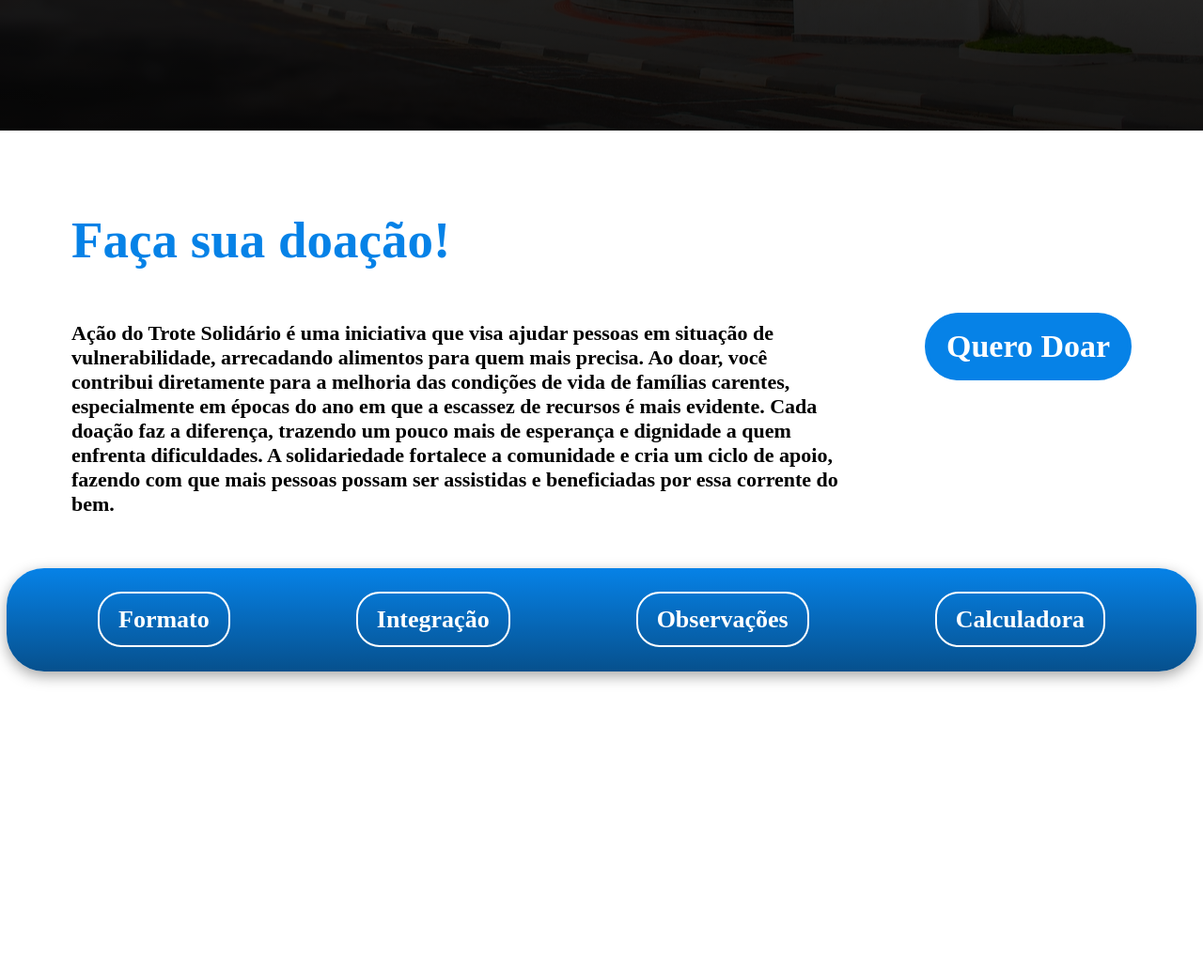
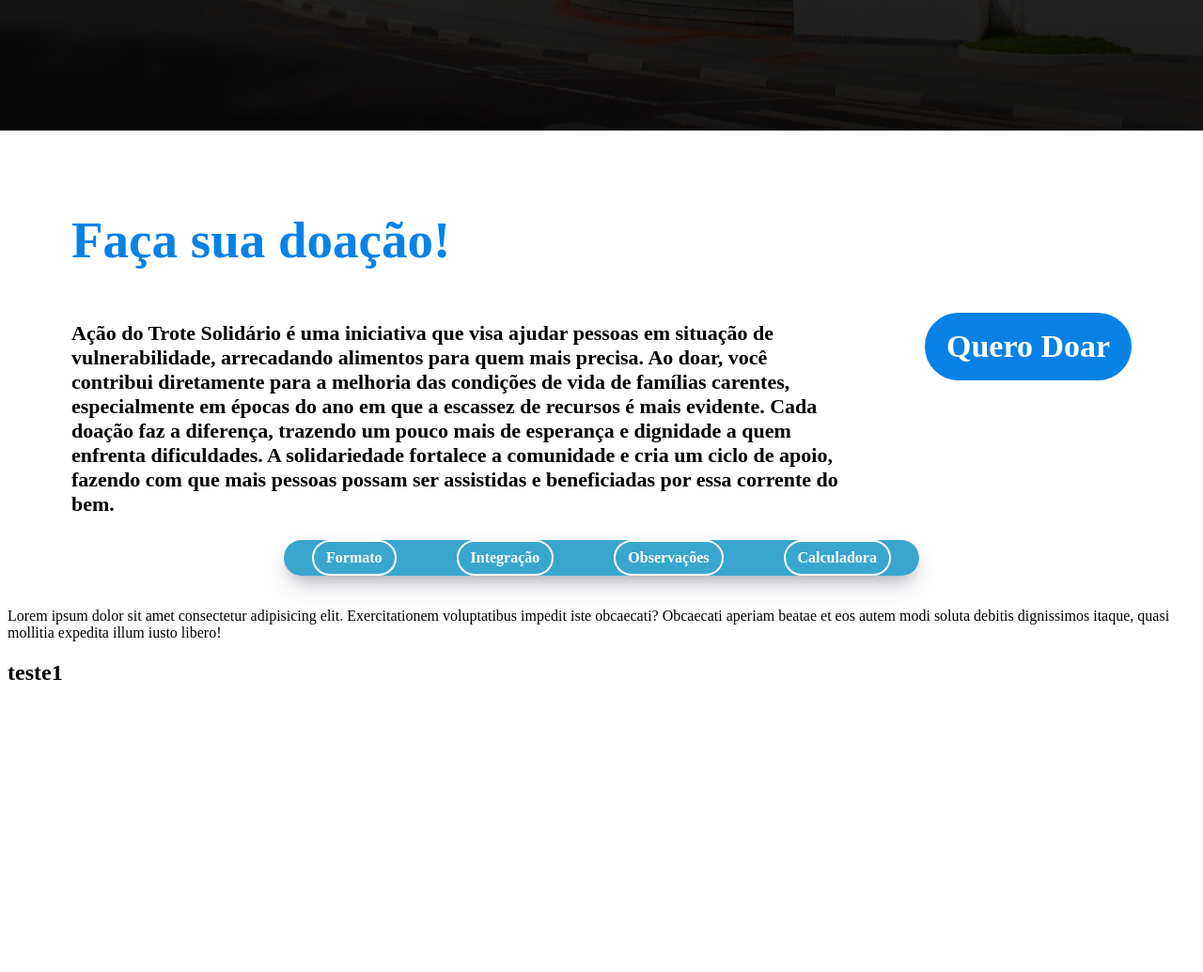
Before and after one commit to LucasVaninii/Site-Trote-Solidario, a plain HTML site: page index.html in a window 1280 px wide. Shown: the part 661-1696 px from the top of the page at 94% size. Before the commit the page ends 1592 px from the top, so only its background shows below. Drawn offline with Linux system fonts and the light colour scheme; a web font is replaced by a local one.

Commit message:
versão com abas
A partir daqui adicionei a primeira função em JS no projeto, para conseguir fazer a utilização de abas dinâmicas, junto de um iframe, para trazer a informação que quiser a seção

```diff
--- a/css/midia.css
+++ b/css/midia.css
@@ -73,20 +73,31 @@
 
         border: 2px solid rgb(6, 130, 231);
     }
+
+    #fundo-nav2 {
+        padding: 18px 9px 18px 9px;
+    }
+
+    .container-nav-topicos a {
+        margin: 30px;
+        font-size: 15px;
+        padding: 9px 14px 9px 14px;
+    }
+
 }
 
 /* Desktops médios */
 @media (min-width: 1441px) and (max-width: 1600px) {
 
-.titulo-teste{
+    .titulo-teste {
         font-size: 30px;
     }
 
-    .img img{
+    .img img {
         width: 470px;
     }
 
-.links a{
+    .links a {
         font-size: 32px;
     }
 
@@ -98,7 +109,4 @@
 
 
 /* Desktops grandes (Monitores grandes) */
-@media (min-width: 1601px) {
-
-
-}
+@media (min-width: 1601px) {}
--- a/css/teste.css
+++ b/css/teste.css
@@ -176,30 +176,39 @@ p {
 .container-nav-topicos {
     display: flex;
     justify-content: center;
+    align-items: center;
+    flex-direction: row;
+    margin-top: -30px;
 }
 
-#fundo-nav2{
-  padding: 40px 32px 40px 32px ;
-  border-radius: 40px;
-  background-image: linear-gradient(rgb(6, 130, 231), rgb(6, 80, 141));
-  box-shadow: rgba(0, 0, 0, 0.35) 0px 5px 15px;
+#fundo-nav2 {
+    background-color: rgb(57, 166, 206);
+    border-radius: 35px;
+    box-shadow: rgba(50, 50, 93, 0.25) 0px 13px 27px -5px, rgba(0, 0, 0, 0.3) 0px 8px 16px -8px;
 }
 
-.container-nav-topicos a {
+.tab {
+    display: inline-block;
+    margin-left: 30px;
+    margin-right: 30px;
     color: white;
-    margin: 65px;
-    font-size: 26px;
-    text-decoration: none;
-    font-family: "Montserrat", sersif;
+    font-family: "Montserrat", serif;
     font-weight: bold;
     border: 2px solid white;
-    padding: 13px 20px 13px 20px;
     border-radius: 25px;
+    padding: 8px 13px 8px 13px;
+    cursor: pointer;
     transition: 0.5s;
 }
 
-.container-nav-topicos a:hover{
-   background-color: white;
-   color: rgb(6, 130, 231);
-   transition: 0.5s;
+.tab:hover {
+    background-color: white;
+    color: rgb(22, 124, 208);
+    transition: 0.5s;
 }
+
+iframe {
+    width: 100%;
+    height: 400px;
+    border: none;
+}
--- a/index.html
+++ b/index.html
@@ -50,24 +50,21 @@
     <br>
     <section class="container-nav-topicos">
         <div id="fundo-nav2">
-          <a href="">Formato</a>
-          <a href="">Integração</a>
-          <a href="">Observações</a>
-          <a href="">Calculadora</a>
+            <div class="tab" onclick="changeContent('teste.html')">Formato</div>
+            <div class="tab" onclick="changeContent('teste2.html')">Integração</div>
+            <div class="tab" onclick="changeContent('teste3.html')">Observações</div>
+            <div class="tab" onclick="changeContent('teste4.html')">Calculadora</div>
         </div>
     </section>
     <br>
-    <br>
-    <br>
-    <br>
-    <br>
-    <br>
-    <br>
-    <br>
-    <br>
-    <br>
-    <br>
-    <br><section></section>
+    <section class="abas">
+        <iframe id="iframe-content" src="teste.html"></iframe>
+    </section>
+    <script>
+        function changeContent(url) {
+            document.getElementById('iframe-content').src = url;
+        }
+    </script>
 </body>
 
 </html>
--- /dev/null
+++ b/teste.html
@@ -0,0 +1,17 @@
+<!DOCTYPE html>
+<html lang="en">
+
+<head>
+    <meta charset="UTF-8">
+    <meta name="viewport" content="width=device-width, initial-scale=1.0">
+    <title>Document</title>
+</head>
+
+<body>
+    <p>Lorem ipsum dolor sit amet consectetur adipisicing elit. Exercitationem voluptatibus impedit iste obcaecati?
+        Obcaecati aperiam beatae et eos autem modi soluta debitis dignissimos itaque, quasi mollitia expedita illum
+        iusto libero!</p>
+    <h2>teste1</h2>
+</body>
+
+</html>
```
Also changed, not shown: abas.html (+3 -0 lines), teste2.html (added, +21 -0 lines), teste3.html (added, +21 -0 lines), teste4.html (added, +21 -0 lines). Lines whose indentation alone changed are shown as unchanged.
